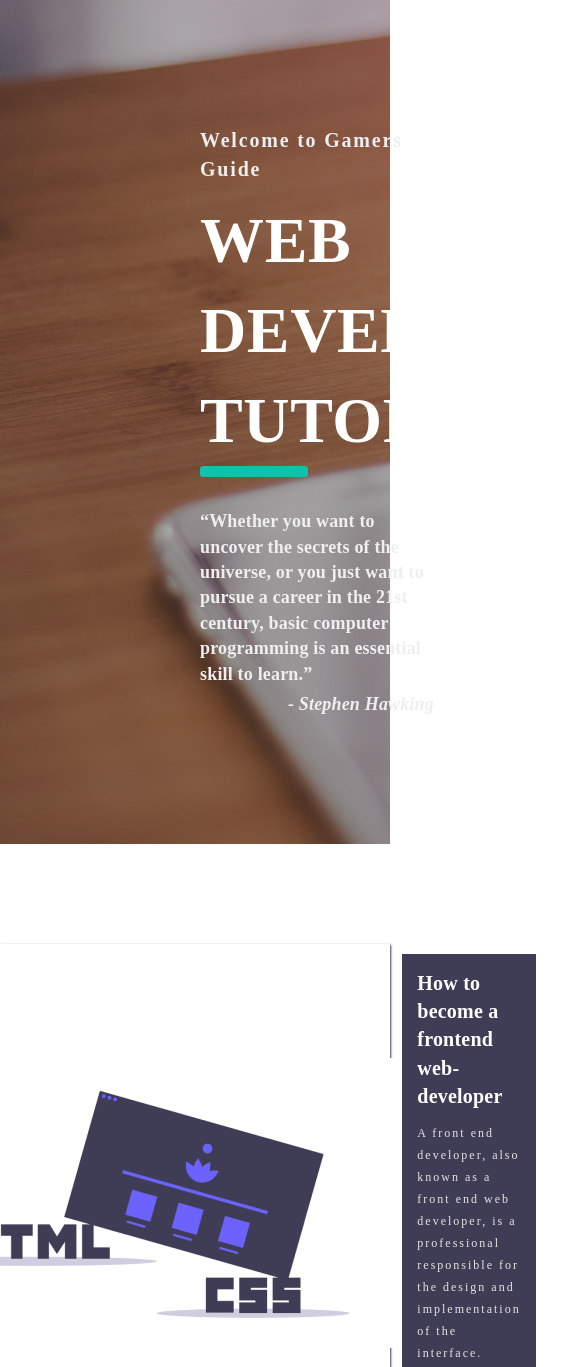
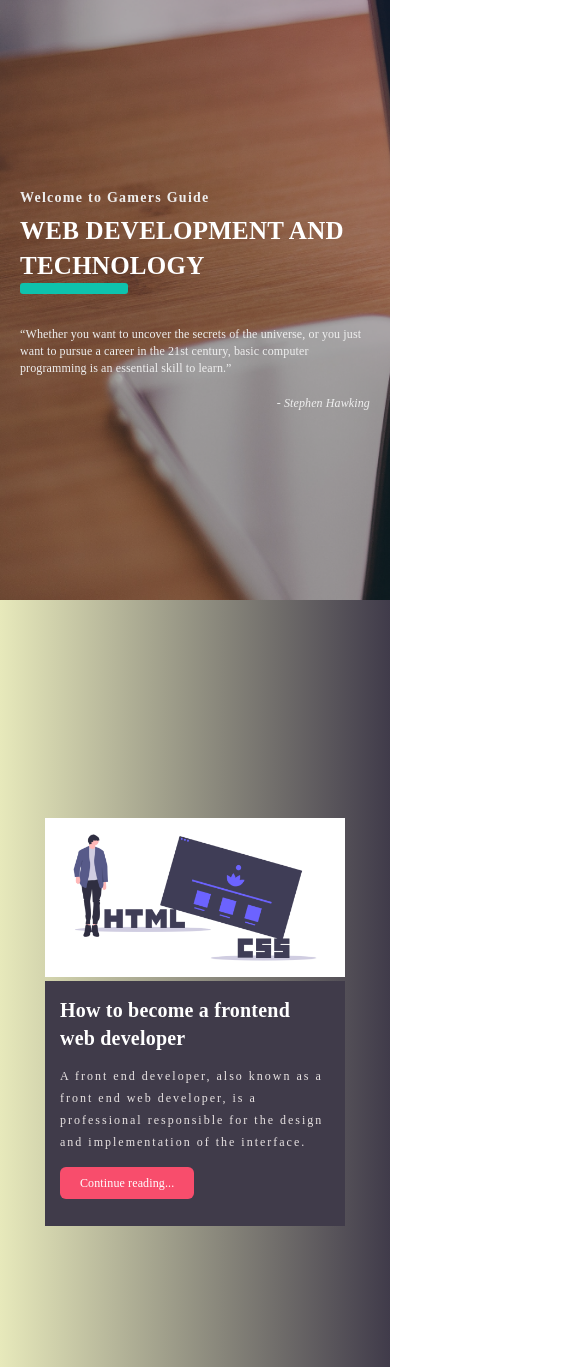
Before and after one commit to Dand2-5/Gamers-Guiide, a plain HTML site: page index.html in a window 390 px wide. Shown: the top 1367 px of the page, 585 px wide, since content can reach past the window. Drawn offline with Linux system fonts and the light colour scheme.

Commit message:
Made it responsive

```diff
--- a/index.html
+++ b/index.html
@@ -11,10 +11,10 @@
     <div class="container">
       <div class="main-content">
         <p class="sub">Welcome to Gamers Guide</p>
-        <h1 class="title">WEB DEVELOPMENT TUTORIALS</h1>
+        <h1 class="title">WEB DEVELOPMENT AND TECHNOLOGY</h1>
         <div class="main-underline"></div>
         <p class="main-caption">
-          <blockquote>
+          <blockquote class="main_quote">
             “Whether you want to uncover the secrets of the universe, or you just want to pursue a career in the 21st century, basic computer programming is an essential skill to learn.”<br>
             <cite>- Stephen Hawking</cite>
           </blockquote>
@@ -28,7 +28,7 @@
           <img src="./Images/frontend developer blog.png" alt="">
         </div>
         <div class="content">
-          <h2>How to become a frontend web-developer</h2>
+          <h2>How to become a frontend web developer</h2>
           <p>A front end developer, also known as a front end web developer, is a professional responsible for the design and implementation of the interface.</p>
           <div class="btn-container">
             <a class="btn" href="#">Continue reading...</a>
--- a/style.scss
+++ b/style.scss
@@ -4,8 +4,33 @@
   box-sizing: border-box;
   font-family: "source sans pro", montserrat;
 }
+body {
+  // background: #ece9e6; /* fallback for old browsers */
+  // background: -webkit-linear-gradient(
+  //   to right,
+  //   #ffffff,
+  //   #ece9e6
+  // ); /* Chrome 10-25, Safari 5.1-6 */
+  // background: linear-gradient(
+  //   to right,
+  //   #ffffff,
+  //   #ece9e6
+  // ); /* W3C, IE 10+/ Edge, Firefox 16+, Chrome 26+, Opera 12+, Safari 7+ */
+  background: #403b4a; /* fallback for old browsers */
+  background: -webkit-linear-gradient(
+    to right,
+    #e7e9bb,
+    #403b4a
+  ); /* Chrome 10-25, Safari 5.1-6 */
+  background: linear-gradient(
+    to right,
+    #e7e9bb,
+    #403b4a
+  ); /* W3C, IE 10+/ Edge, Firefox 16+, Chrome 26+, Opera 12+, Safari 7+ */
+}
 main {
-  height: 100vh;
+  position: relative;
+  height: 600px;
   background: url("./Images/banner.png");
   background-size: cover;
   background-repeat: no-repeat;
@@ -32,7 +57,7 @@ main {
 .title {
   font-style: normal;
   font-weight: bold;
-  font-size: 64px;
+  font-size: 54px;
   line-height: 141.7%;
   /* or 91px */
   letter-spacing: 0.01em;
@@ -47,9 +72,9 @@ main {
   border-radius: 3px;
 }
 .main-caption,
-blockquote {
+blockquote.main_quote {
   font-style: normal;
-  font-weight: 600;
+  font-weight: 400;
   font-size: 18px;
   line-height: 141.7%;
   /* or 34px */
@@ -58,24 +83,28 @@ blockquote {
   margin-top: 0.5em;
   cite {
     float: right;
-    margin-top: 0.3em;
+    margin-top: 1.5em;
   }
-}.blog{
+}
+.blog {
   height: 100vh;
+  display: flex;
+  padding: 1rem;
+  justify-content: center;
+  align-items: center;
 }
 article {
-  box-shadow: 1px 1px 2px #3f3d56;
+  // box-shadow: 1px 1px 2px #e7e7e7;
+  // border: 1px solid #e7e7e7;
   padding: 10px 20px;
   width: 100%;
   max-width: 950px;
-  margin: auto;
-  margin-top: 100px;
   display: flex;
   align-items: center;
   justify-content: center;
 }
 .content {
-  background-color: #3f3d56;
+  background-color: #403b4a;
   padding: 15px;
 
   h2 {
@@ -97,7 +126,7 @@ article {
     margin-top: 1em;
     margin-bottom: 0.7em;
   }
-  .btn-container{
+  .btn-container {
     margin: 20px auto;
   }
   a.btn {
@@ -114,3 +143,75 @@ article {
     padding: 9px 20px;
   }
 }
+@media only screen and (max-width: 1024px) {
+  .container {
+    margin: 0 auto;
+  }
+  .title {
+    font-size: 48px;
+  }
+  blockquote.main_quote {
+    font-weight: normal;
+    font-size: 12px;
+    line-height: 141.7%;
+    /* or 34px */
+    letter-spacing: 0.01em;
+    color: #efefef;
+    margin-top: 0.5em;
+    cite {
+      float: right;
+      margin-top: 1.5em;
+    }
+  }
+  article {
+    padding: 0;
+    flex-direction: column;
+    align-items: center;
+    max-width: 400px;
+    h2 {
+      font-size: 18px;
+    }
+    p {
+      font-size: 10px;
+    }
+    .img {
+      width: 100%;
+
+      img {
+        width: 100%;
+      }
+    }
+  }
+  .content {
+    width: 100%;
+  }
+}
+@media only screen and (max-width: 800px) {
+  .title {
+    font-size: 38px;
+  }
+}
+@media only screen and (max-width: 700px) {
+  .container {
+    margin: 0 auto;
+    padding: 20px;
+    width: 100%;
+  }
+  .title {
+    font-size: 25px;
+  }
+  .sub {
+    font-size: 14px;
+  }
+  blockquote.main_quote {
+    font-size: 12px;
+    width: 100%;
+  }
+  article {
+    min-width: 300px;
+    width: 80%;
+    h2 {
+      font-size: 18px;
+    }
+  }
+}
```
Also changed, not shown: Images/Intersect (1).png (added), style.css, 1 other file.
